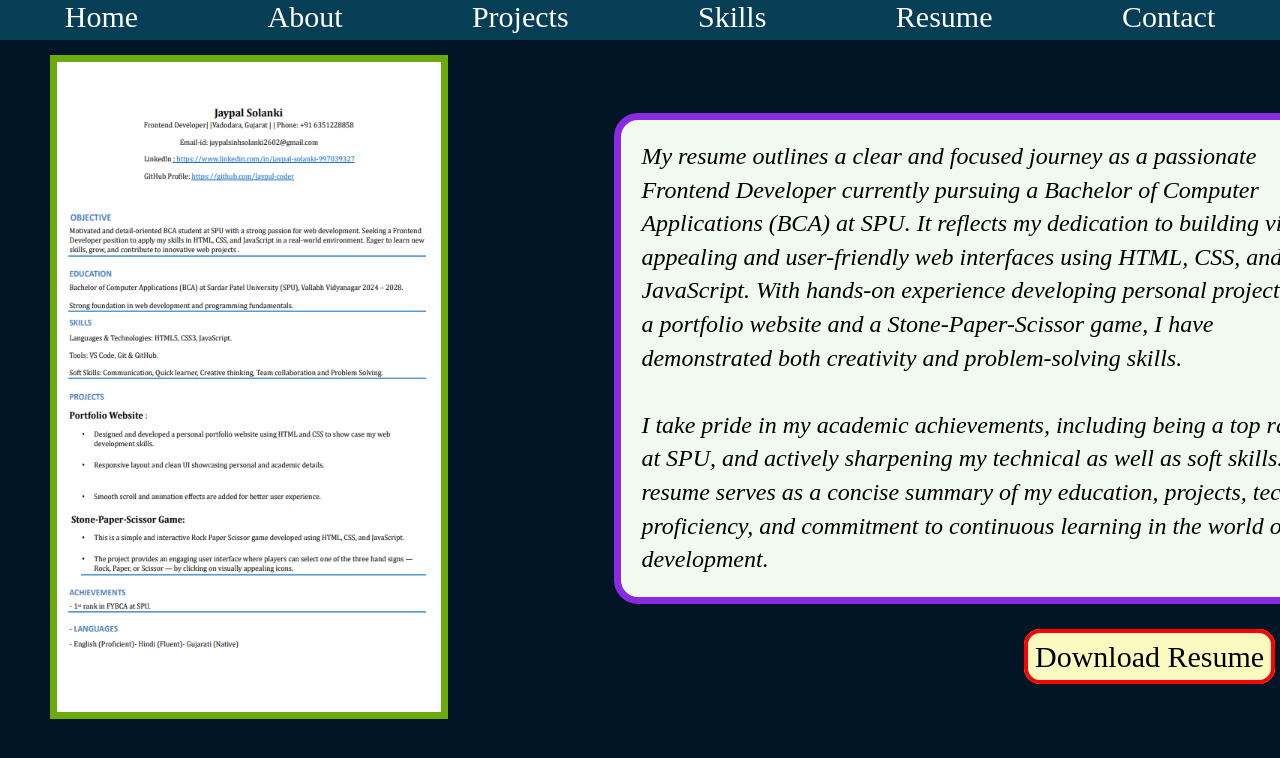
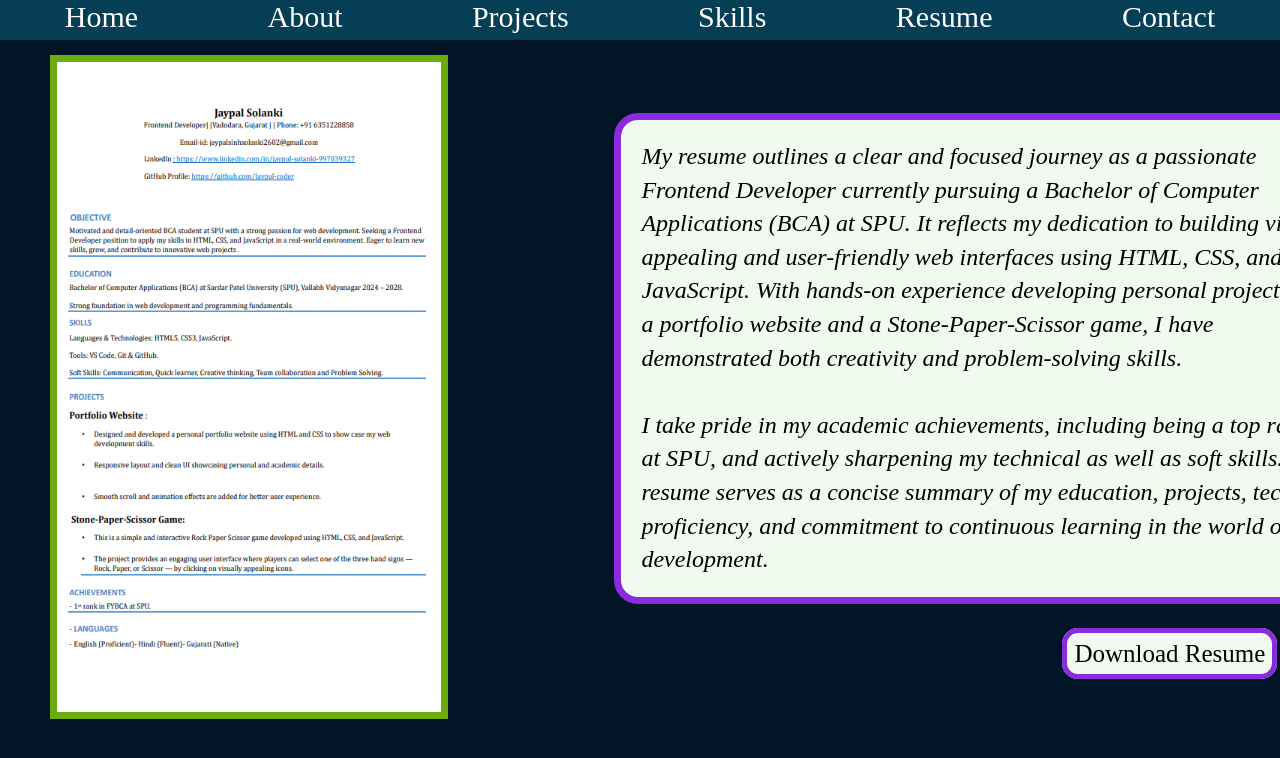
Before and after one commit to Jaypal-coder/My-Portfolio, a plain HTML site: page resume.html in a window 1280 px wide. Shown: the top 758 px of the page. Drawn offline with Linux system fonts and the light colour scheme.

Commit message:
changes made in Buttons

```diff
--- a/resume.css
+++ b/resume.css
@@ -16,7 +16,9 @@ a{
     color: white;
 }
 a:hover{
-    color: rgb(139, 139, 208);
+    transform: scale(1.05);
+  box-shadow: 0 0 20px #8a2be2;
+  transition: 0.3s ease;
 
 }
 body{
@@ -48,11 +50,11 @@ p{
     border: 7px solid blueviolet;
 }
 #btn{
-    margin-left: 80%;
-    background-color: #fafac0;
-    border: 4px solid red;
+    background-color: #f1faee;
+    margin-left: 83%;
+    border: 5px solid blueviolet;
     border-radius: 1rem;
     color:black;
     padding: 7px;
-
+    font-size: 25px;
 }
```
Also changed, not shown: resume.html (+1 -1 lines).
